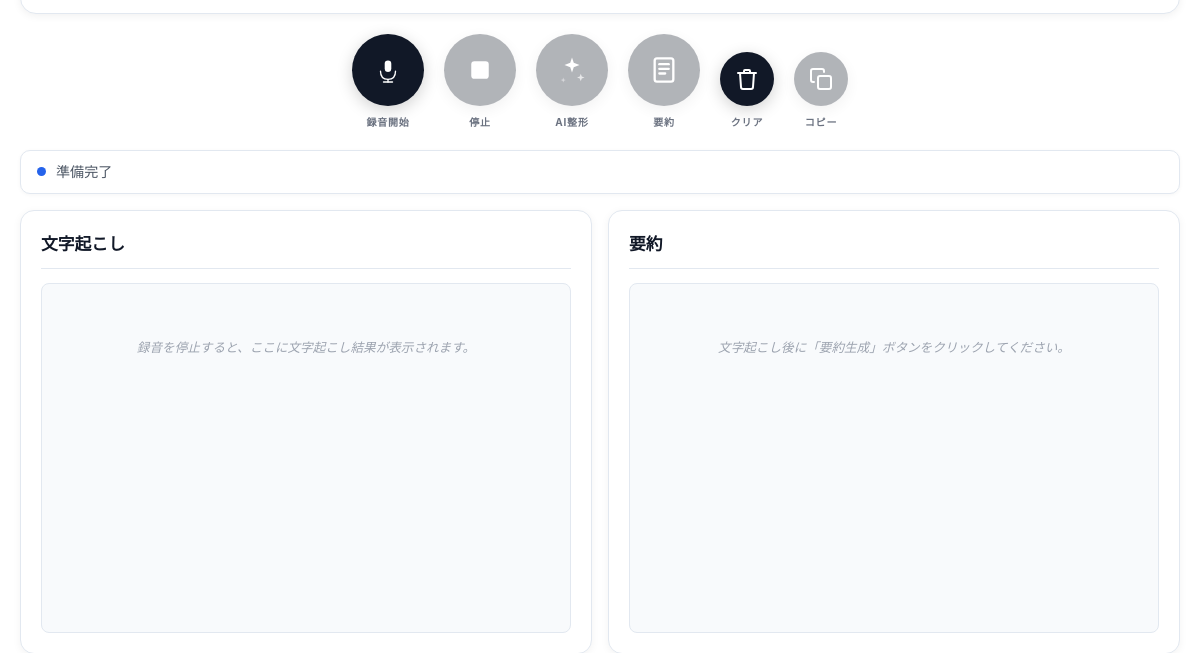
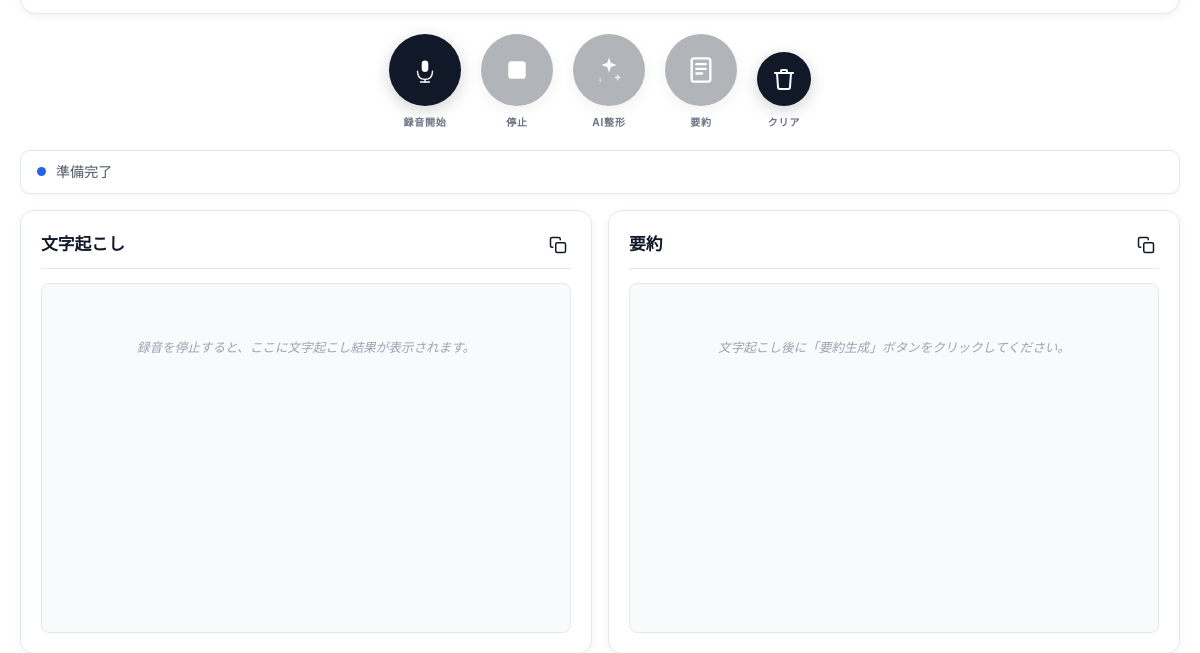
Before and after one commit to Koto-So/realtimetranscript, an Electron app: page index.html in a window 1200 px wide. Shown: the part 184-837 px from the top of the page. Drawn offline with Linux system fonts and the light colour scheme; no server answers.

Commit message:
feat: Add copy buttons for transcript and summary, enhance button styles

```diff
--- a/index.html
+++ b/index.html
@@ -20,14 +20,21 @@
         <!-- 録音開始 -->
         <div class="circle-btn-wrap">
           <button id="startBtn" class="btn-circle">
-            <img id="recordingSvg" src="resources/svg/recording_stop.svg" alt="録音状態" class="btn-record-svg" />
+            <img
+              id="recordingSvg"
+              src="resources/svg/recording_stop.svg"
+              alt="録音状態"
+              class="btn-record-svg"
+            />
           </button>
           <span class="circle-label">録音開始</span>
         </div>
         <!-- 録音停止 -->
         <div class="circle-btn-wrap">
           <button id="stopBtn" class="btn-circle" disabled>
-            <svg viewBox="0 0 24 24" width="30" height="30"><rect x="5" y="5" width="14" height="14" rx="2.5" fill="white"/></svg>
+            <svg viewBox="0 0 24 24" width="30" height="30">
+              <rect x="5" y="5" width="14" height="14" rx="2.5" fill="white" />
+            </svg>
           </button>
           <span class="circle-label">停止</span>
         </div>
@@ -35,9 +42,17 @@
         <div class="circle-btn-wrap">
           <button id="formatBtn" class="btn-circle" disabled>
             <svg viewBox="0 0 24 24" width="30" height="30" fill="white">
-              <path d="M12 2l1.4 4.2L18 8l-4.6 1.8L12 14l-1.4-4.2L6 8l4.6-1.8L12 2z"/>
-              <path d="M19 15l.8 2.2L22 18l-2.2.8L19 21l-.8-2.2L16 18l2.2-.8L19 15z" opacity=".7"/>
-              <path d="M5 18l.5 1.5L7 20l-1.5.5L5 22l-.5-1.5L3 20l1.5-.5L5 18z" opacity=".5"/>
+              <path
+                d="M12 2l1.4 4.2L18 8l-4.6 1.8L12 14l-1.4-4.2L6 8l4.6-1.8L12 2z"
+              />
+              <path
+                d="M19 15l.8 2.2L22 18l-2.2.8L19 21l-.8-2.2L16 18l2.2-.8L19 15z"
+                opacity=".7"
+              />
+              <path
+                d="M5 18l.5 1.5L7 20l-1.5.5L5 22l-.5-1.5L3 20l1.5-.5L5 18z"
+                opacity=".5"
+              />
             </svg>
           </button>
           <span class="circle-label">AI整形</span>
@@ -45,11 +60,20 @@
         <!-- 要約生成 -->
         <div class="circle-btn-wrap">
           <button id="summaryBtn" class="btn-circle" disabled>
-            <svg viewBox="0 0 24 24" width="28" height="28" fill="none" stroke="white" stroke-width="2" stroke-linecap="round" stroke-linejoin="round">
-              <rect x="4" y="2" width="16" height="20" rx="2"/>
-              <line x1="8" y1="7" x2="16" y2="7"/>
-              <line x1="8" y1="11" x2="16" y2="11"/>
-              <line x1="8" y1="15" x2="13" y2="15"/>
+            <svg
+              viewBox="0 0 24 24"
+              width="28"
+              height="28"
+              fill="none"
+              stroke="white"
+              stroke-width="2"
+              stroke-linecap="round"
+              stroke-linejoin="round"
+            >
+              <rect x="4" y="2" width="16" height="20" rx="2" />
+              <line x1="8" y1="7" x2="16" y2="7" />
+              <line x1="8" y1="11" x2="16" y2="11" />
+              <line x1="8" y1="15" x2="13" y2="15" />
             </svg>
           </button>
           <span class="circle-label">要約</span>
@@ -57,23 +81,22 @@
         <!-- クリア -->
         <div class="circle-btn-wrap">
           <button id="clearBtn" class="btn-circle btn-circle-sm">
-            <svg viewBox="0 0 24 24" width="24" height="24" fill="none" stroke="white" stroke-width="2" stroke-linecap="round" stroke-linejoin="round">
-              <polyline points="3 6 5 6 21 6"/>
-              <path d="M19 6l-1 14a2 2 0 01-2 2H8a2 2 0 01-2-2L5 6"/>
-              <path d="M9 6V4a1 1 0 011-1h4a1 1 0 011 1v2"/>
+            <svg
+              viewBox="0 0 24 24"
+              width="24"
+              height="24"
+              fill="none"
+              stroke="white"
+              stroke-width="2"
+              stroke-linecap="round"
+              stroke-linejoin="round"
+            >
+              <polyline points="3 6 5 6 21 6" />
+              <path d="M19 6l-1 14a2 2 0 01-2 2H8a2 2 0 01-2-2L5 6" />
+              <path d="M9 6V4a1 1 0 011-1h4a1 1 0 011 1v2" />
             </svg>
           </button>
           <span class="circle-label">クリア</span>
-        </div>
-        <!-- コピー -->
-        <div class="circle-btn-wrap">
-          <button id="copyBtn" class="btn-circle btn-circle-sm" disabled>
-            <svg viewBox="0 0 24 24" width="24" height="24" fill="none" stroke="white" stroke-width="2" stroke-linecap="round" stroke-linejoin="round">
-              <rect x="9" y="9" width="13" height="13" rx="2"/>
-              <path d="M5 15H4a2 2 0 01-2-2V4a2 2 0 012-2h9a2 2 0 012 2v1"/>
-            </svg>
-          </button>
-          <span class="circle-label">コピー</span>
         </div>
       </div>
 
@@ -95,6 +118,25 @@
         <div class="card">
           <div class="section-header">
             <h2>文字起こし</h2>
+            <button
+              id="copyTranscriptBtn"
+              class="icon-btn copy-btn"
+              title="コピー"
+            >
+              <svg
+                viewBox="0 0 24 24"
+                width="18"
+                height="18"
+                fill="none"
+                stroke="currentColor"
+                stroke-width="2"
+                stroke-linecap="round"
+                stroke-linejoin="round"
+              >
+                <rect x="9" y="9" width="13" height="13" rx="2" />
+                <path d="M5 15H4a2 2 0 01-2-2V4a2 2 0 012-2h9a2 2 0 012 2v1" />
+              </svg>
+            </button>
           </div>
           <div id="transcriptArea" class="content-area">
             <p class="placeholder">
@@ -106,6 +148,25 @@
         <div class="card">
           <div class="section-header">
             <h2>要約</h2>
+            <button
+              id="copySummaryBtn"
+              class="icon-btn copy-btn"
+              title="コピー"
+            >
+              <svg
+                viewBox="0 0 24 24"
+                width="18"
+                height="18"
+                fill="none"
+                stroke="currentColor"
+                stroke-width="2"
+                stroke-linecap="round"
+                stroke-linejoin="round"
+              >
+                <rect x="9" y="9" width="13" height="13" rx="2" />
+                <path d="M5 15H4a2 2 0 01-2-2V4a2 2 0 012-2h9a2 2 0 012 2v1" />
+              </svg>
+            </button>
           </div>
           <div id="summaryArea" class="content-area">
             <p class="placeholder">
--- a/renderer.js
+++ b/renderer.js
@@ -5,6 +5,8 @@ const formatBtn = document.getElementById("formatBtn");
 const summaryBtn = document.getElementById("summaryBtn");
 const clearBtn = document.getElementById("clearBtn");
 const copyBtn = document.getElementById("copyBtn");
+const copyTranscriptBtn = document.getElementById("copyTranscriptBtn");
+const copySummaryBtn = document.getElementById("copySummaryBtn");
 const transcriptArea = document.getElementById("transcriptArea");
 const summaryArea = document.getElementById("summaryArea");
 const statusText = document.getElementById("statusText");
@@ -115,7 +117,6 @@ startBtn.addEventListener("click", async () => {
       '<p class="placeholder">文字起こし後にAI整形→要約の順に実行できます。</p>';
     formatBtn.disabled = true;
     summaryBtn.disabled = true;
-    copyBtn.disabled = true;
     currentFormattedText = "";
     currentRawSegments = null;
   } catch (e) {
@@ -308,7 +309,6 @@ formatBtn.addEventListener("click", async () => {
     currentFormattedText = result.formatted;
     displayTranscript(currentRawSegments, result.formatted);
     summaryBtn.disabled = false;
-    copyBtn.disabled = false;
     setStatus("AI整形完了", "success");
     showToast("AI整形完了！", "success");
   } else {
@@ -335,13 +335,11 @@ summaryBtn.addEventListener("click", async () => {
   summaryBtn.disabled = true;
   summaryArea.innerHTML =
     '<p class="placeholder loading-dots">要約を生成中...</p>';
-  copyBtn.disabled = true;
 
   const result = await window.electronAPI.generateSummary(textForSummary);
 
   summaryBtn.disabled = false;
   if (result.success) {
-    copyBtn.disabled = false;
     setStatus("要約完了", "success");
     summaryArea.scrollTop = 0;
   } else {
@@ -359,18 +357,34 @@ clearBtn.addEventListener("click", () => {
       '<p class="placeholder">文字起こし後にAI整形→要約の順に実行できます。</p>';
     formatBtn.disabled = true;
     summaryBtn.disabled = true;
-    copyBtn.disabled = true;
     currentFormattedText = "";
     currentRawSegments = null;
   }
 });
 
-// ===== コピー =====
-copyBtn.addEventListener("click", () => {
-  const text = summaryArea.textContent;
+// ===== 文字起こしエリアをコピー =====
+copyTranscriptBtn.addEventListener("click", () => {
+  const text = transcriptArea.textContent;
+  if (!text || text.includes("プレースホルダー")) {
+    showToast("コピーする内容がありません", "error");
+    return;
+  }
   navigator.clipboard
     .writeText(text)
-    .then(() => showToast("コピーしました", "success"))
+    .then(() => showToast("文字起こしをコピーしました", "success"))
+    .catch(() => showToast("コピー失敗", "error"));
+});
+
+// ===== 要約エリアをコピー =====
+copySummaryBtn.addEventListener("click", () => {
+  const text = summaryArea.textContent;
+  if (!text || text.includes("プレースホルダー")) {
+    showToast("コピーする内容がありません", "error");
+    return;
+  }
+  navigator.clipboard
+    .writeText(text)
+    .then(() => showToast("要約をコピーしました", "success"))
     .catch(() => showToast("コピー失敗", "error"));
 });
 
@@ -445,7 +459,6 @@ async function loadHistory() {
             summaryBtn.disabled =
               !currentFormattedText &&
               (!currentRawSegments || currentRawSegments.length === 0);
-            copyBtn.disabled = true;
             setStatus(`"${t.name}" を読み込みました`, "success");
             // 文字起こしパネルへスクロール
             document
--- a/styles.css
+++ b/styles.css
@@ -335,6 +335,34 @@ header h1 {
   gap: 8px;
 }
 
+/* ヘッダー内アイコンボタン */
+.icon-btn {
+  background: none;
+  border: none;
+  padding: 4px;
+  cursor: pointer;
+  display: flex;
+  align-items: center;
+  justify-content: center;
+  border-radius: 5px;
+  transition: all 0.2s ease;
+  color: #6b7280;
+}
+.icon-btn:hover {
+  background: #f0f4f8;
+  color: #2563eb;
+}
+.icon-btn:active {
+  transform: scale(0.95);
+}
+.icon-btn.copy-btn {
+  color: #111827;
+}
+.icon-btn.copy-btn:hover {
+  background: #f0f4f8;
+  color: #111827;
+}
+
 /* ===== コンテンツエリア ===== */
 .content-area {
   min-height: 350px;
```
